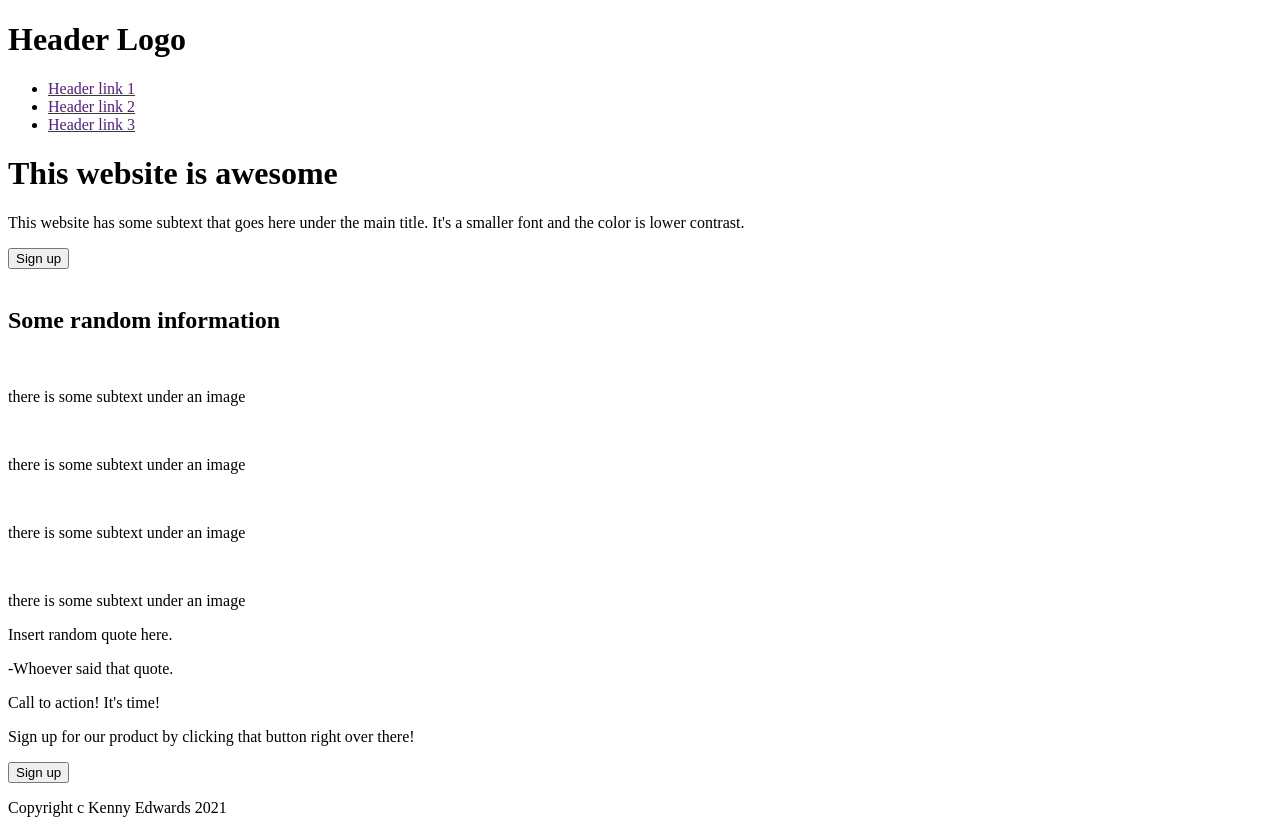
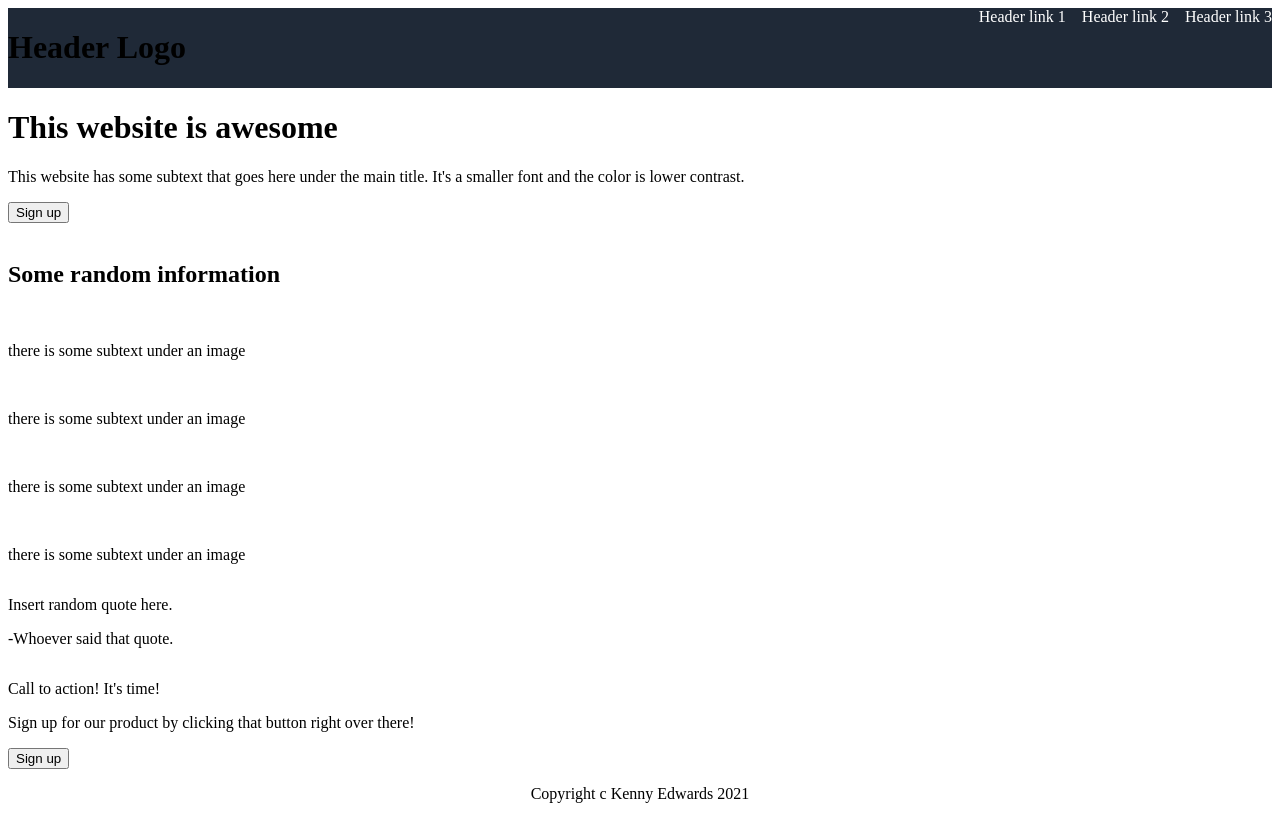
Before and after one commit to kenneth-r-edwards/css_project, a plain HTML site: page index.html in a window 1280 px wide. Drawn offline with Linux system fonts and the light colour scheme.

Commit message:
progress on the header formatting

```diff
--- a/index.html
+++ b/index.html
@@ -5,16 +5,17 @@
     <meta charset="UTF-8">
     <meta http-equiv="X-UA-Compatible" content="IE=edge">
     <meta name="viewport" content="width=device-width, initial-scale=1.0">
+    <link rel="stylesheet" href="style.css">
     <title>learn css</title>
 </head>
-<header>
+<div class="header">
     <h1>Header Logo</h1>
     <ul>
         <li><a href="">Header link 1</a></li>
         <li><a href="">Header link 2</a></li>
         <li><a href="">Header link 3</a></li>
     </ul>
-</header>
+</div>
 
 <body>
     <div class="first">
@@ -60,8 +61,8 @@
     </div>
 
 </body>
-<footer>
+<div class="footer">
     <p>Copyright c Kenny Edwards 2021</p>
-</footer>
+</div>
 
 </html>
--- a/style.css
+++ b/style.css
@@ -0,0 +1,28 @@
+body {
+    display: flex;
+    flex-direction: column;
+}
+
+.header {
+    display: flex;
+    justify-content: space-between;
+    background-color: #1f2937;
+}
+
+ul {
+    display: flex;
+    list-style: none;
+    margin: 0;
+    padding: 0;
+    gap: 16px;
+}
+
+a {
+    color: white;
+    text-decoration: none;
+}
+
+.footer {
+    display: flex;
+    justify-content: center;
+}
```
